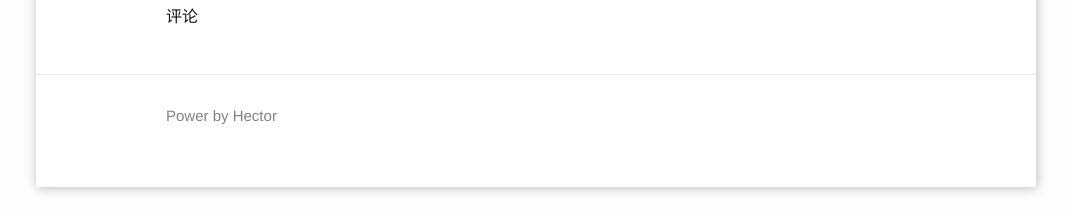
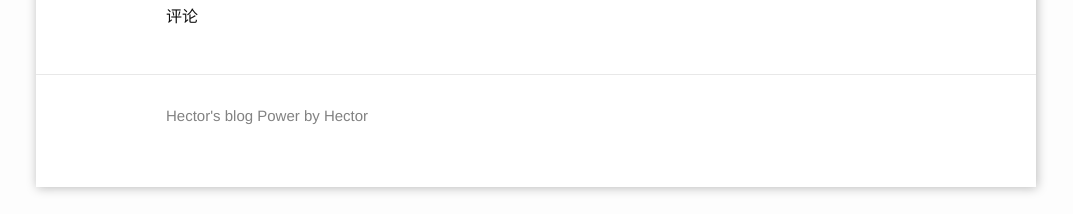
Before and after one commit to hoohack/hoohack.github.io, a Jekyll site: the page built from _posts/2015/2015-03-23-redis-common-command.markdown, in a window 1280 px wide and 900 px high, scrolled down 2801 px. Shown: the part 683-897 px from the top of the window, without its empty margins (104-1177 px from the left). Built offline with Jekyll 4.4.1, drawn with Linux system fonts in a browser that asks for light colours; comment, search, counter and statistics services are not loaded.

Commit message:
update: add description and keywords

```diff
--- a/_config.yml
+++ b/_config.yml
@@ -4,12 +4,12 @@
 site_name : Hector's blog
 title: 我并非不是一个菜鸟
 email: hhqcontinue@gmail.com
-description: > # this means to ignore newlines until "baseurl:"
+description: Hector's blog
   Power by Hector
 baseurl: "" # the subpath of your site, e.g. /blog/
 url: "http://www.aintnot.com" # the base hostname & protocol for your site
 github_username:  hhqcontinue
-
+keywords: "ainnot, Hector's blog"
 paginate: 10
 paginate_path: "page:num"
 
--- a/_includes/head.html
+++ b/_includes/head.html
@@ -6,7 +6,11 @@
 
   <title>{% if page.title %}{{ page.title }}{% elsif page.head %}{{ page.head }}{% else %}{{ site.title }} | {{ site.site_name }}{% endif %}</title>
   <meta name="description" content="{% if page.excerpt %}{{ page.excerpt | strip_html | strip_newlines | truncate: 160 }}{% else %}{{ site.description }}{% endif %}">
-
+    {% if page.keywords %}
+    <meta name="keywords" content="{{ page.keywords }}" />
+    {% else %}
+    <meta name="keywords" content="aintnot, Hector's blog" />
+    {% endif %}
   <link rel="stylesheet" href="{{ "/css/main.css" | prepend: site.baseurl }}">
   <link rel="canonical" href="{{ page.url | replace:'index.html','' | prepend: site.baseurl | prepend: site.url }}">
   <link rel="alternate" type="application/rss+xml" title="{{ site.title }}" href="{{ "/feed.xml" | prepend: site.baseurl | prepend: site.url }}" />
--- a/_posts/2015/2015-03-23-redis-common-command.markdown
+++ b/_posts/2015/2015-03-23-redis-common-command.markdown
@@ -4,6 +4,8 @@
 date:   '2015-03-23 20:56:41'
 author: Hector
 categories: Redis
+excerpt: 'Redis常用命令'
+keywords: 'Redis, Redis common command, Redis常用命令'
 tags: [Redis]
 ---
 
```
